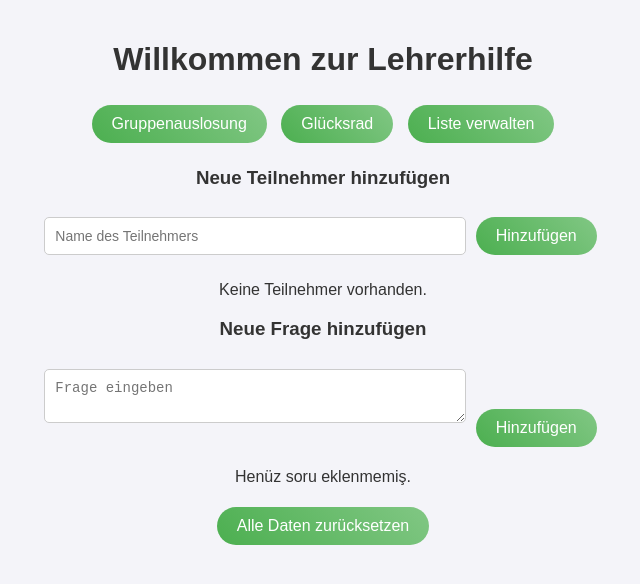
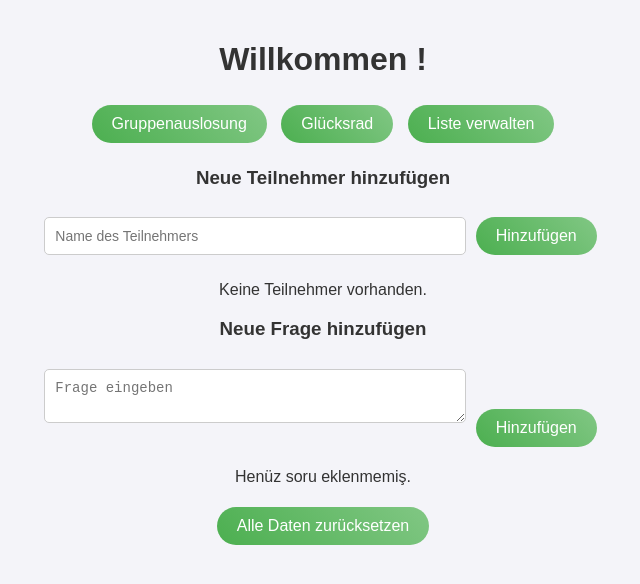
Before and after one commit to fthsgl/Auslose-App, a plain HTML site: page index.html in a window 1280 px wide. Shown: the whole page, without its empty margins (317-957 px from the left). Drawn offline with Linux system fonts and the light colour scheme.

Commit message:
Update index.html

```diff
--- a/index.html
+++ b/index.html
@@ -8,7 +8,7 @@
 </head>
 <body>
   <div class="container">
-    <h1>Willkommen zur Lehrerhilfe</h1>
+    <h1>Willkommen ! </h1>
 
     <!-- Main Menu -->
     <div id="mainMenu">
```
